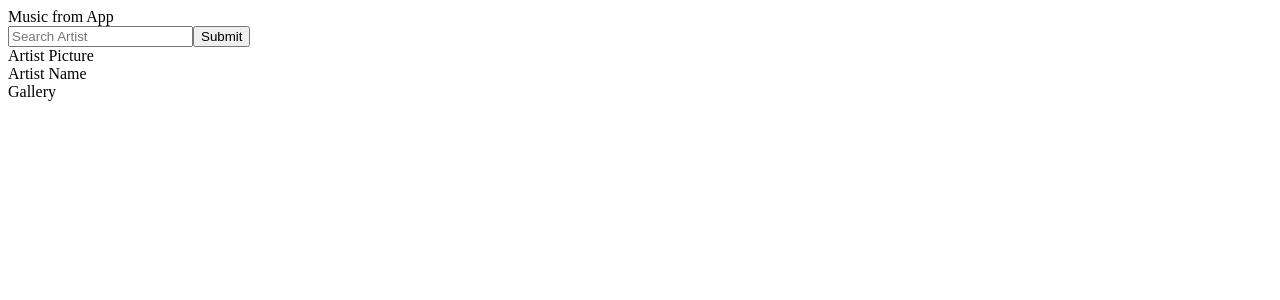
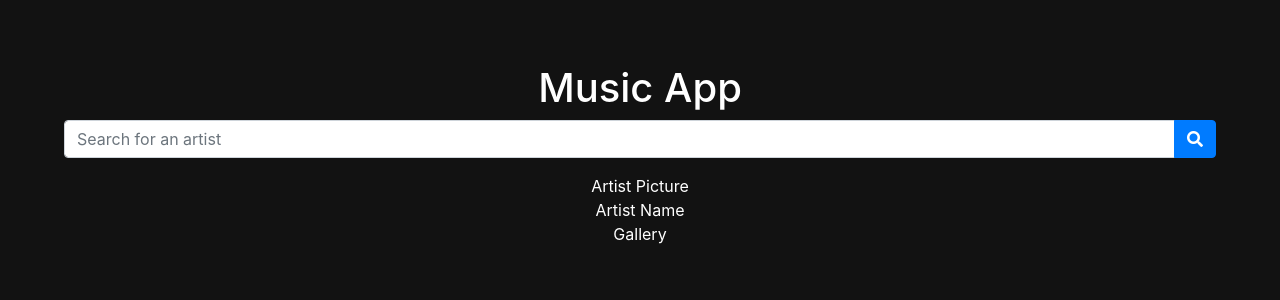
Before and after one commit to Khalem/music-app, a React (Create React App) app: page / in a window 1280 px wide. Shown: the top 300 px of the page. Built offline with nearby package versions, Linux system fonts and the light colour scheme.

Commit message:
Added bootstrap to app

```diff
--- a/public/index.html
+++ b/public/index.html
@@ -24,6 +24,16 @@
       work correctly both with client-side routing and a non-root public URL.
       Learn how to configure a non-root public URL by running `npm run build`.
     -->
+
+    <link
+      rel="stylesheet"
+      href="https://maxcdn.bootstrapcdn.com/bootstrap/4.3.1/css/bootstrap.min.css"
+      integrity="sha384-ggOyR0iXCbMQv3Xipma34MD+dH/1fQ784/j6cY/iJTQUOhcWr7x9JvoRxT2MZw1T"
+      crossorigin="anonymous"
+    />
+
+    <link rel="stylesheet" href="https://use.fontawesome.com/releases/v5.10.2/css/all.css" integrity="sha384-rtJEYb85SiYWgfpCr0jn174XgJTn4rptSOQsMroFBPQSGLdOC5IbubP6lJ35qoM9" crossorigin="anonymous">
+
     <title>Music App</title>
   </head>
   <body>
--- /dev/null
+++ b/src/App.css
@@ -0,0 +1,9 @@
+body {
+  background-color: #121212;
+  color: #fff;
+}
+
+.App {
+  text-align: center;
+  padding: 5%;
+}
--- a/src/App.jsx
+++ b/src/App.jsx
@@ -1,14 +1,20 @@
 import React, {Component} from 'react';
+import './App.css';
+import { FormGroup, FormControl, InputGroup, Button } from 'react-bootstrap';
 
 class App extends Component {
   render() {
     return (
-      <div>
-        <div className="App-title">Music from App</div>
-        <div>
-          <input placeholder="Search Artist"/>
-          <button>Submit</button>
-        </div>
+      <div className="App">
+        <h1 className="App-title">Music App</h1>
+        <FormGroup>
+          <InputGroup>
+            <FormControl type="text" placeholder="Search for an artist"/>
+            <InputGroup.Append>
+              <Button><i class="fas fa-search"></i></Button>
+            </InputGroup.Append>
+          </InputGroup>
+        </FormGroup>
         <div className="Profile">
           <div>Artist Picture</div>
           <div>Artist Name</div>
```
